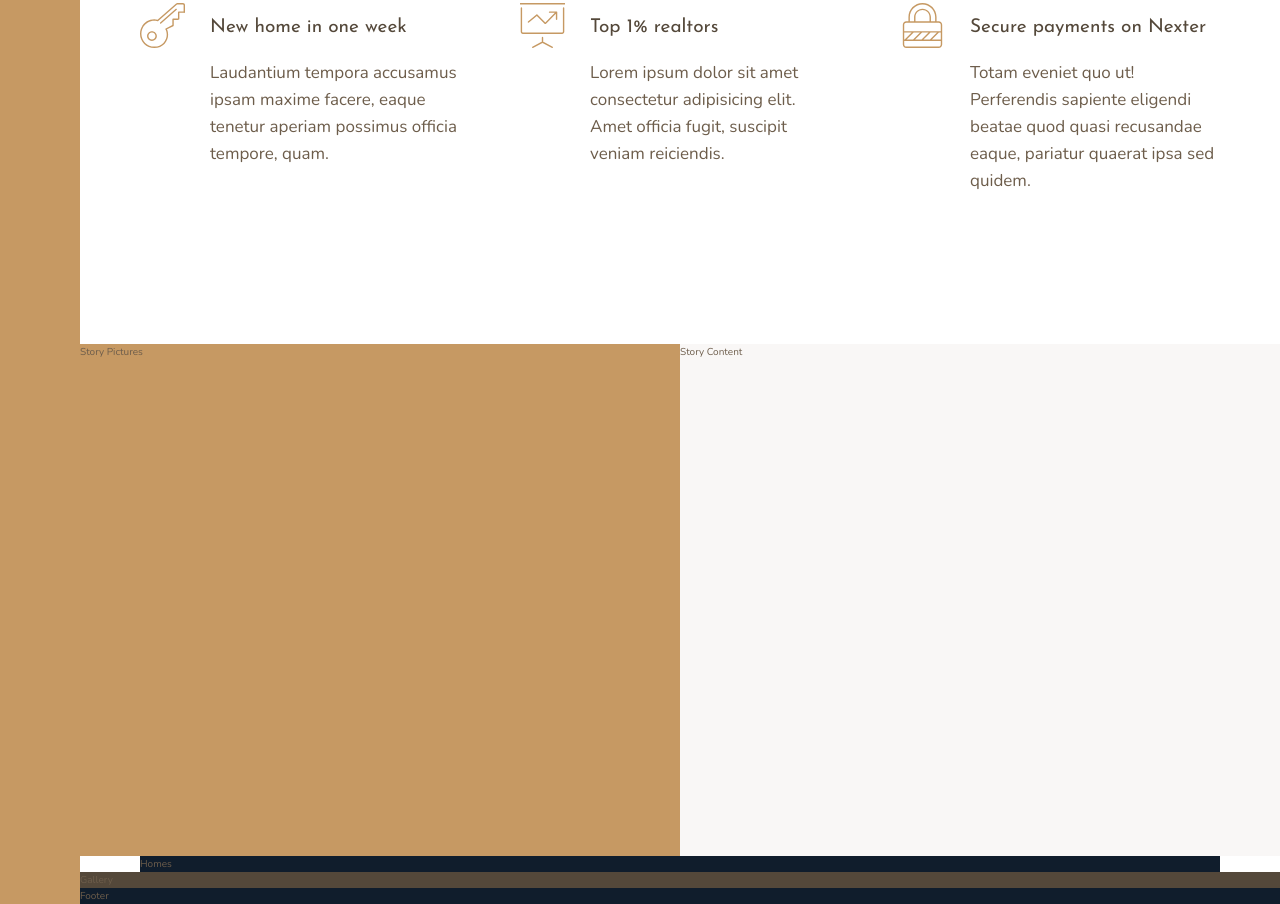
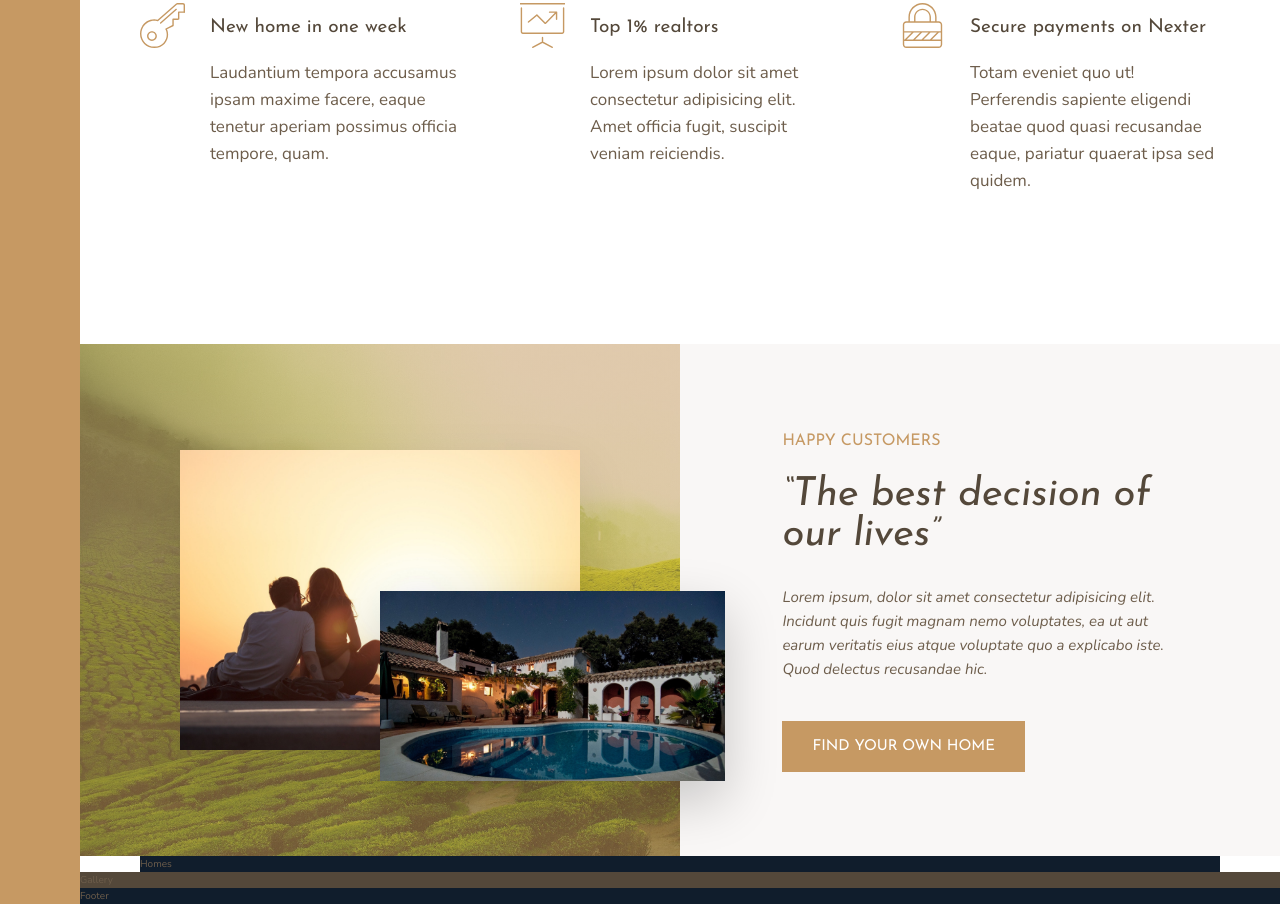
Before and after one commit to pauloteixeirajr/nexter, a website: page index.html in a window 1280 px wide. Shown: the part 991-1895 px from the top of the page. Drawn offline with nearby package versions, Linux system fonts and the light colour scheme.

Commit message:
adding stories section

```diff
--- a/index.html
+++ b/index.html
@@ -80,9 +80,20 @@
         </div>
     </section>
 
-    <div class="story__pictures">Story Pictures</div>
+    <div class="story__pictures">
+        <img src="img/story-1.jpeg" alt="Couple with new house" class="story__img--1">
+        <img src="img/story-2.jpeg" alt="New house with pool" class="story__img--2">
+    </div>
 
-    <div class="story__content">Story Content</div>
+    <div class="story__content">
+        <h3 class="heading-3 mb-sm">Happy Customers</h3>
+        <h2 class="heading-2 heading-2--dark mb-md">&ldquo;The best decision of our lives&rdquo;</h2>
+        <p class="story__text ">
+            Lorem ipsum, dolor sit amet consectetur adipisicing elit. Incidunt quis fugit magnam nemo voluptates, ea ut
+            aut earum veritatis eius atque voluptate quo a explicabo iste. Quod delectus recusandae hic.
+        </p>
+        <button class="btn">Find your own home</button>
+    </div>
 
     <section class="homes">Homes</section>
 
--- a/sass/_story.scss
+++ b/sass/_story.scss
@@ -1,11 +1,48 @@
 .story {
   &__pictures {
-    background-color: $color-primary;
     grid-column: full-start / col-end 4;
+    background-image: linear-gradient(
+        rgba($color-primary, 0.5),
+        rgba($color-primary, 0.5)
+      ),
+      url(../img/back.jpg);
+    background-size: cover;
+
+    display: grid;
+    grid-template-rows: repeat(6, 1fr);
+    grid-template-columns: repeat(6, 1fr);
+    align-items: center;
+  }
+
+  &__img--1 {
+    width: 100%;
+    grid-row: 2 / 6;
+    grid-column: 2 / 6;
+    box-shadow: 0 2rem 5rem rgba(#000, 0.1);
+  }
+
+  &__img--2 {
+    width: 115%;
+    grid-row: 4 / 6;
+    grid-column: 4 / 7;
+    z-index: 20;
+    box-shadow: 0 2rem 5rem rgba(#000, 0.2);
   }
 
   &__content {
     background-color: $color-grey-light-1;
     grid-column: col-start 5 / full-end;
+
+    padding: 6rem 8vw;
+
+    display: grid;
+    align-content: center;
+    justify-items: start;
+  }
+
+  &__text {
+    font-size: 1.5rem;
+    font-style: italic;
+    margin-bottom: 4rem;
   }
 }
--- a/sass/_typography.scss
+++ b/sass/_typography.scss
@@ -9,10 +9,24 @@
 
 .heading-2 {
   @extend %heading;
+  font-size: 4rem;
+  font-style: italic;
+  line-height: 1;
+
+  &--light {
+    color: $color-grey-light-1;
+  }
+
+  &--dark {
+    color: $color-grey-dark-1;
+  }
 }
 
 .heading-3 {
   @extend %heading;
+  font-size: 1.6rem;
+  color: $color-primary;
+  text-transform: uppercase;
 }
 
 .heading-4 {
@@ -27,3 +41,36 @@
     color: $color-grey-dark-1;
   }
 }
+
+.btn {
+  background-color: $color-primary;
+  color: #fff;
+  border: none;
+  border-radius: 0;
+  font-family: $font-display;
+  font-size: 1.5rem;
+  text-transform: uppercase;
+  padding: 1.8rem 3rem;
+  cursor: pointer;
+  transition: all 0.2s;
+
+  &:hover {
+    background-color: $color-primary-dark;
+  }
+}
+
+.mb-sm {
+  margin-bottom: 2rem;
+}
+
+.mb-md {
+  margin-bottom: 3rem;
+}
+
+.mb-lg {
+  margin-bottom: 4rem;
+}
+
+.mb-hg {
+  margin-bottom: 8rem;
+}
```
Also changed, not shown: css/style.css.
